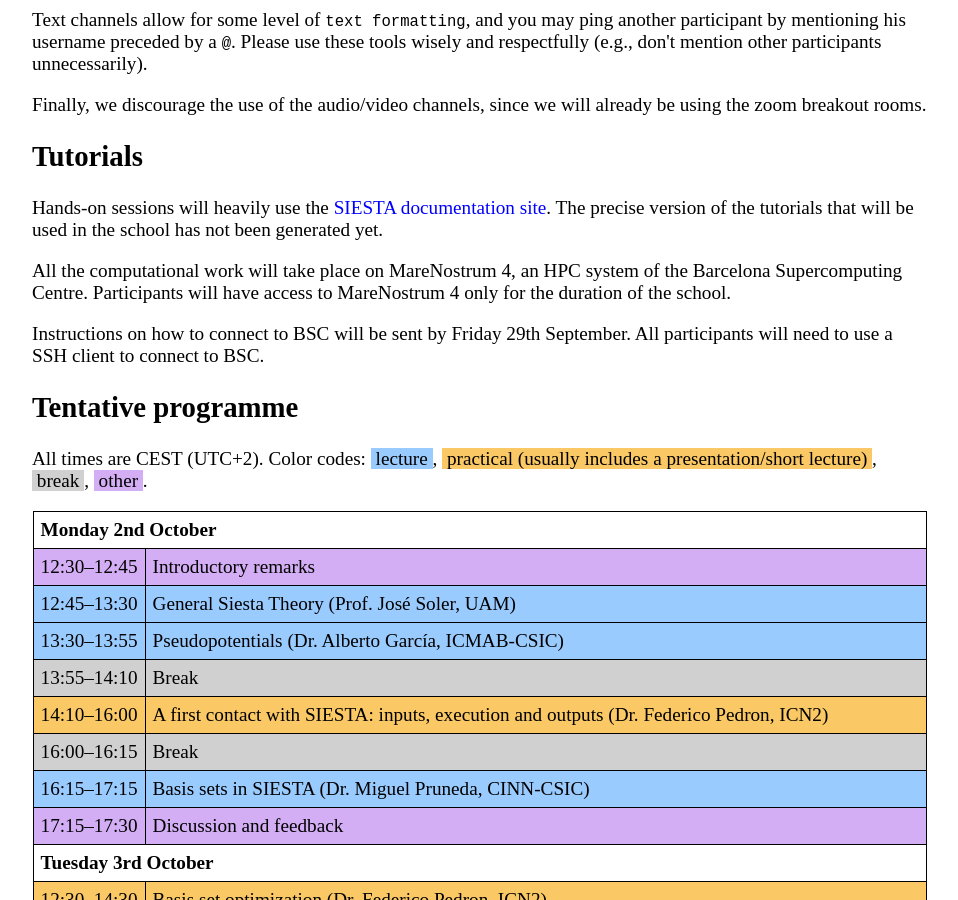
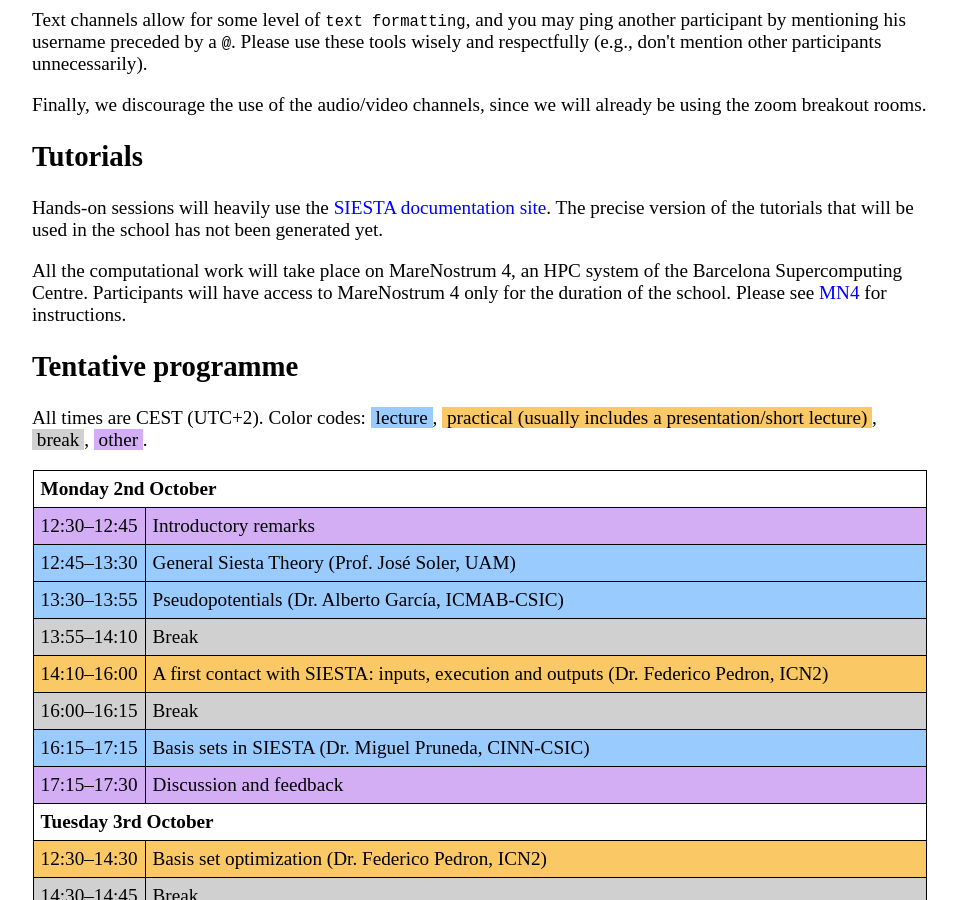
Before and after one commit to siesta-project/web-portal, a Jekyll site: the page built from events/SIESTA_School-2023/Sessions.html, in a window 1280 px wide and 900 px high, scrolled down 1518 px. Shown: the whole window, without its empty margins (160-1118 px from the left). Built offline with Jekyll 4.4.1, drawn with Linux system fonts in a browser that asks for light colours.

Commit message:
School: link to MN4 page.

```diff
--- a/events/SIESTA_School-2023/Sessions.html
+++ b/events/SIESTA_School-2023/Sessions.html
@@ -134,12 +134,8 @@
 <p>
 All the computational work will take place on MareNostrum 4, an HPC system of the Barcelona Supercomputing Centre.
 Participants will have access to MareNostrum 4 only for the duration of the school.
+Please see <a href="MN4.html">MN4</a> for instructions.
 </p>
-
-<p>
-Instructions on how to connect to BSC will be sent by Friday 29th September.  All participants will need to use a SSH client to connect to BSC.
-</p>
-
 
 <h2> Tentative programme</h2>
 
```
